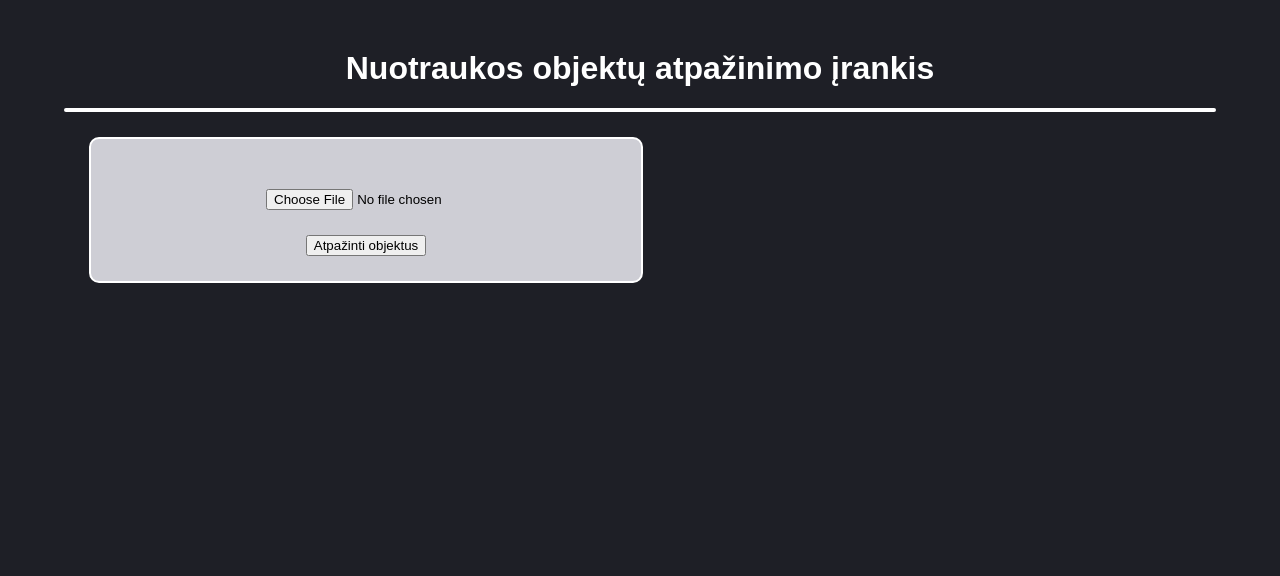
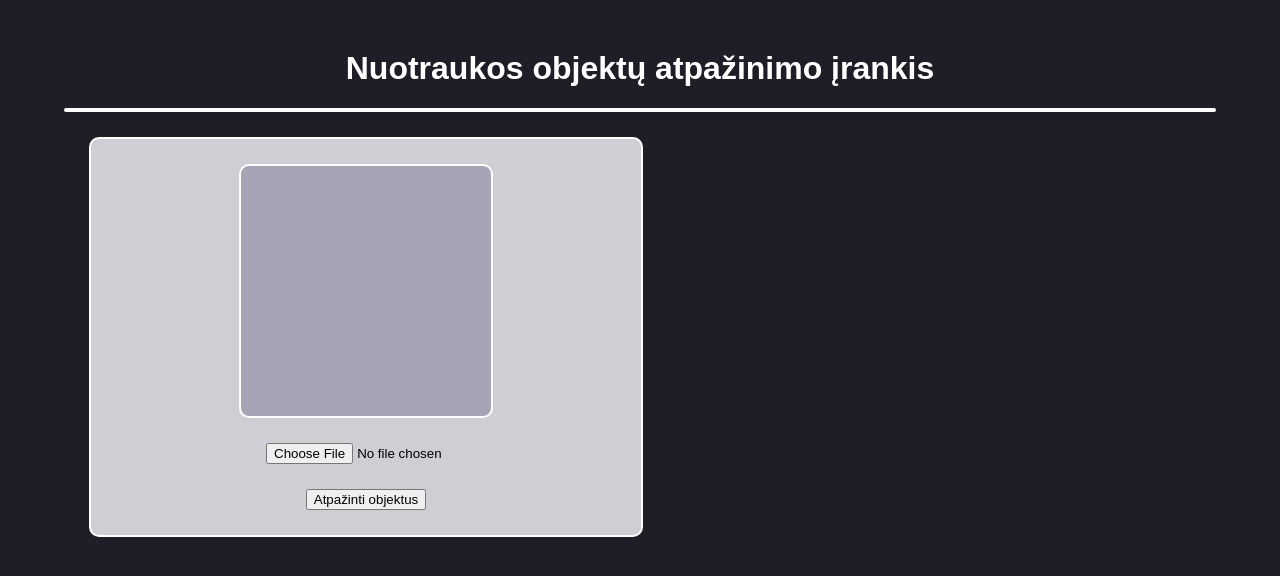
Before and after one commit to ArminasAcas/React-Google-Vision-web-app, a React (Vite) app: page / in a window 1280 px wide. Shown: the top 576 px of the page. Built offline with nearby package versions, Linux system fonts and the light colour scheme.

Commit message:
Added selected image display

```diff
--- a/src/components/ImageComponent.tsx
+++ b/src/components/ImageComponent.tsx
@@ -3,6 +3,9 @@ import "../css/ImageComponent.css"
 export default function Image(props: {imageURL: string}) {
 
     return(
-        <img src={props.imageURL} className="image"></img>
+        <>
+            {props.imageURL.length > 0 ?
+            <img src={props.imageURL} className="image image--show"></img> : <div className="image image--empty"> </div>}
+        </>
     )
 }
--- a/src/components/ImageRecognitionComponent.tsx
+++ b/src/components/ImageRecognitionComponent.tsx
@@ -15,8 +15,6 @@ export default function ImageRecognition() {
             <input className="image-form__input" type="file" accept="image/*" onChange={HandleChange}></input>
             <button >Atpažinti objektus</button>
         </form>
-
-
         </>
     )
 }
--- a/src/css/ImageComponent.css
+++ b/src/css/ImageComponent.css
@@ -1,4 +1,15 @@
 .image {
+    border-radius: 10px;
+    border: 2px solid white;
+}
+
+.image--show {
     max-width: 250px;
     max-height: 250px;
 }
+
+.image--empty {
+    width: 250px;
+    height: 250px;
+    background-color: rgb(166, 164, 180);
+}
```
